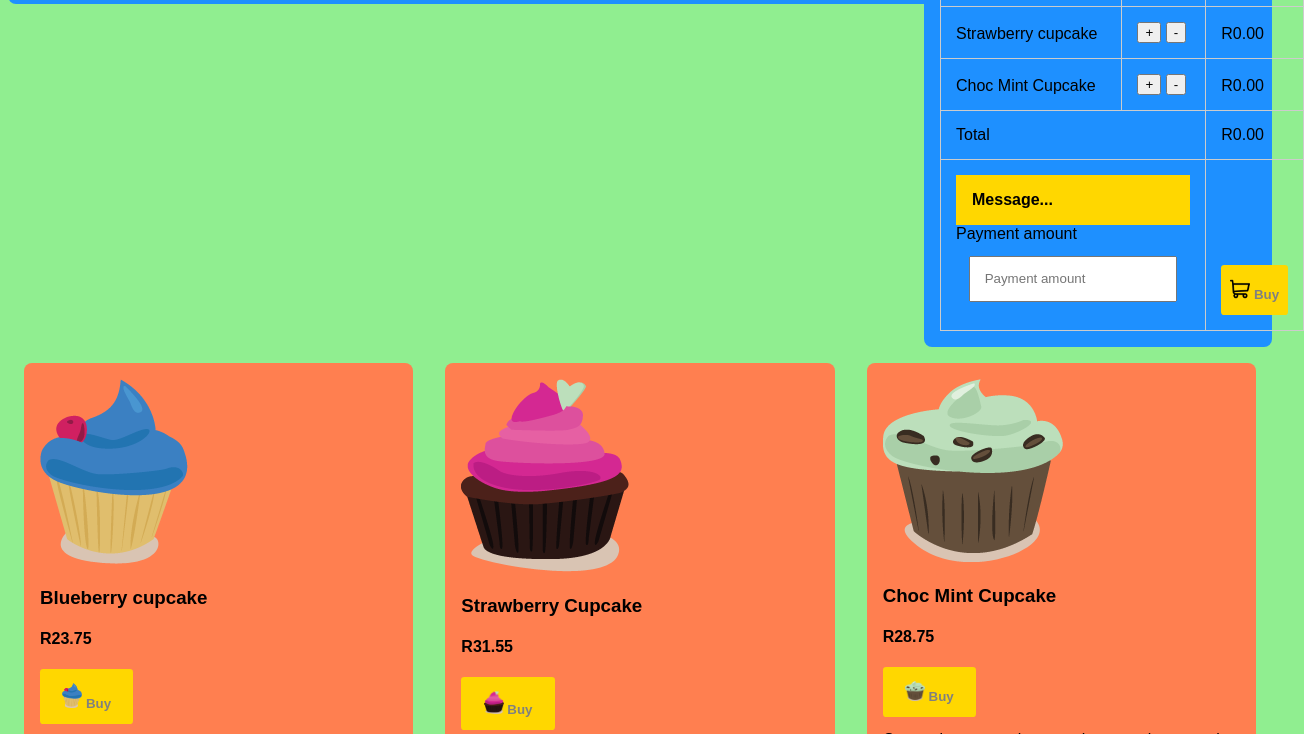
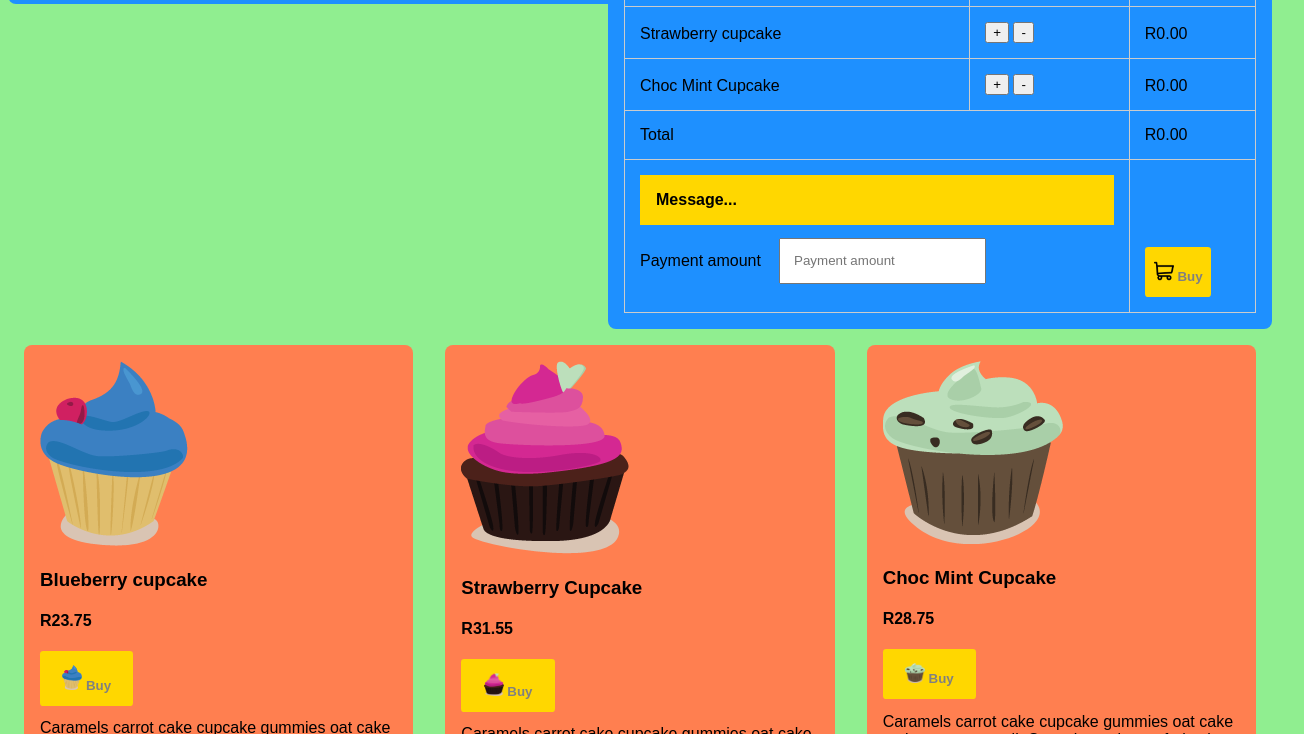
Before and after one commit to codex-academy/cupcake-cart, a plain HTML site: page index.html in a window 1280 px wide. Shown: the part 170-904 px from the top of the page, 1304 px wide, since content can reach past the window. Drawn offline with Linux system fonts and the light colour scheme.

Commit message:
tweaked responsiveness

```diff
--- a/style.css
+++ b/style.css
@@ -170,7 +170,7 @@ td {
     cursor: pointer; */
 }
 
-@media (min-width: 768px) {
+@media (min-width: 1024px) {
     .cupcakes {
         display: flex;
     }
@@ -178,7 +178,7 @@ td {
     .cart {
         /* background-color: dodgerblue; */
         /* padding: 1em; */
-        width: 25%;
+        width: 50%;
         /* margin-top: -10em; */
         /* border-radius-bottom: 1em; */
     }
```
Also changed, not shown: 1 other file.
